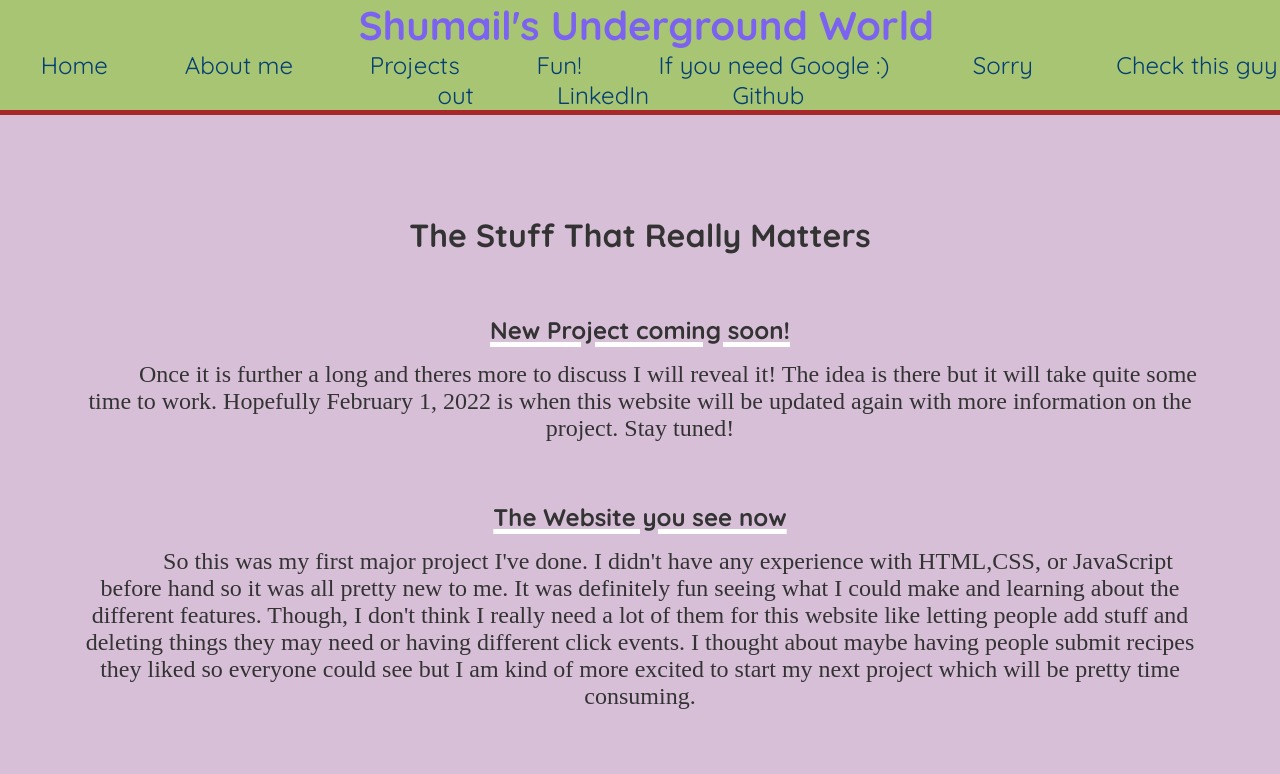
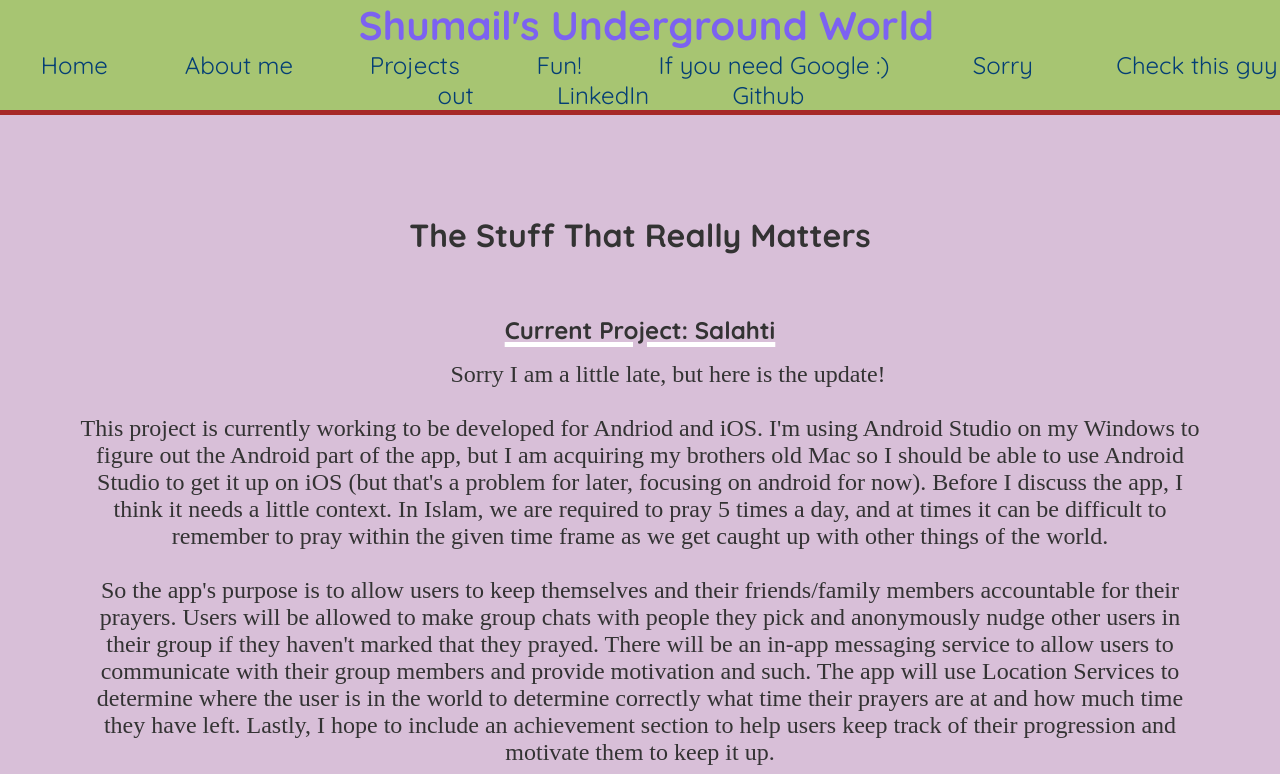
Before and after one commit to SZaidi00/mywebbo, a React (Create React App) app: page /Projects in a window 1280 px wide. Shown: the top 774 px of the page. Built offline with nearby package versions, Linux system fonts and the light colour scheme.

Commit message:
Merge branch 'master' of https://github.com/SZaidi00/mywebbo

```diff
--- a/src/Projects.js
+++ b/src/Projects.js
@@ -12,11 +12,32 @@ const Projects = () => {
         <h1> The Stuff That Really Matters </h1>
         <br /><br /><br />
 
-        <h3> New Project coming soon!</h3>
+        <h3> Current Project: Salahti</h3>
           <body>
-            Once it is further a long and theres more to discuss I will reveal it! The idea is there but it will
-            take quite some time to work. Hopefully February 1, 2022 is when this website will be updated again
-            with more information on the project. Stay tuned!
+            Sorry I am a little late, but here is the update!
+            <br/><br/>
+            This project is currently working to be developed for Andriod and iOS. I'm using Android Studio on my Windows to figure out the Android
+            part of the app, but I am acquiring my brothers old Mac so I should be able to use Android Studio to get it up on iOS (but that's a problem
+            for later, focusing on android for now). Before I discuss the app, I think it needs a little context. In Islam, we are required to pray 5 times
+            a day, and at times it can be difficult to remember to pray within the given time frame as we get caught up with other things of the world.
+            <br/><br/>
+            So the app's purpose is to allow users to keep themselves and their friends/family members accountable for their prayers. Users will be
+            allowed to make group chats with people they pick and anonymously nudge other users in their group if they haven't marked that they prayed.
+            There will be an in-app messaging service to allow users to communicate with their group members and provide motivation and such. The app will
+            use Location Services to determine where the user is in the world to determine correctly what time their prayers are at and how much time they have
+            left. Lastly, I hope to include an achievement section to help users keep track of their progression and motivate them to keep it up.
+            <br/><br/>
+            As of right now, these are all the features I want to include, but as I work on it I come up with new ideas to potentially include and
+            how to change it around. Stay tuned!
+            <br/><br/>
+            I'm currently using Android Studio for the front-end development and setting things up, and I am using Firebase for the back-end like handling
+            user authentification, in-app messaging, and location services. When I have more to disucss about the project development then I will write that
+            up, but for now I will present the idea. I am currently wrapping up the user authentification as well as most of the general layout of the app.
+
+            <br/><br/>
+            For the next update, lets shoot to have this updated on March 28, 2022. (I'm going to be out for 2.5ish weeks travelling otherwise I would have
+            done a month from now.)
+
           </body>
 
         <br /><br ></br><br />
```
